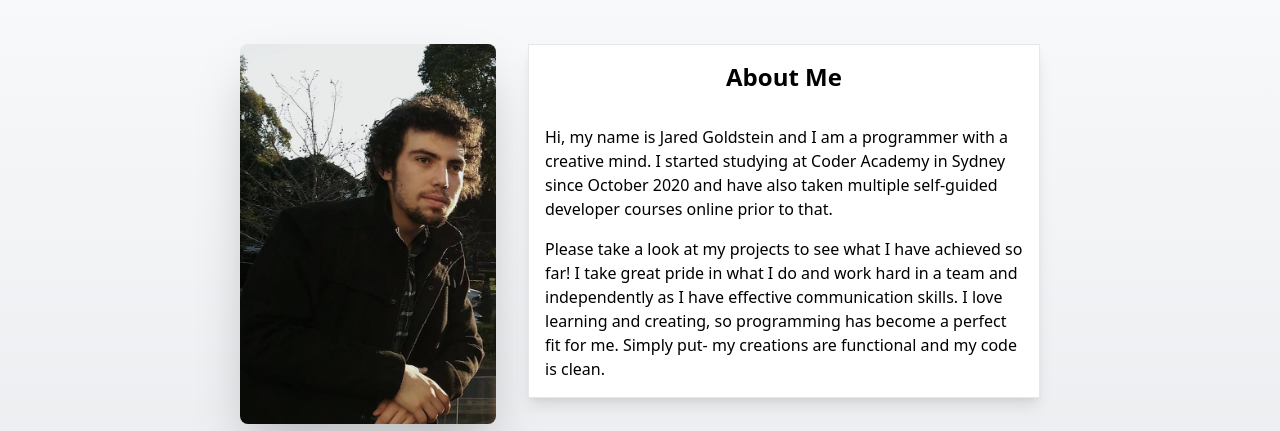
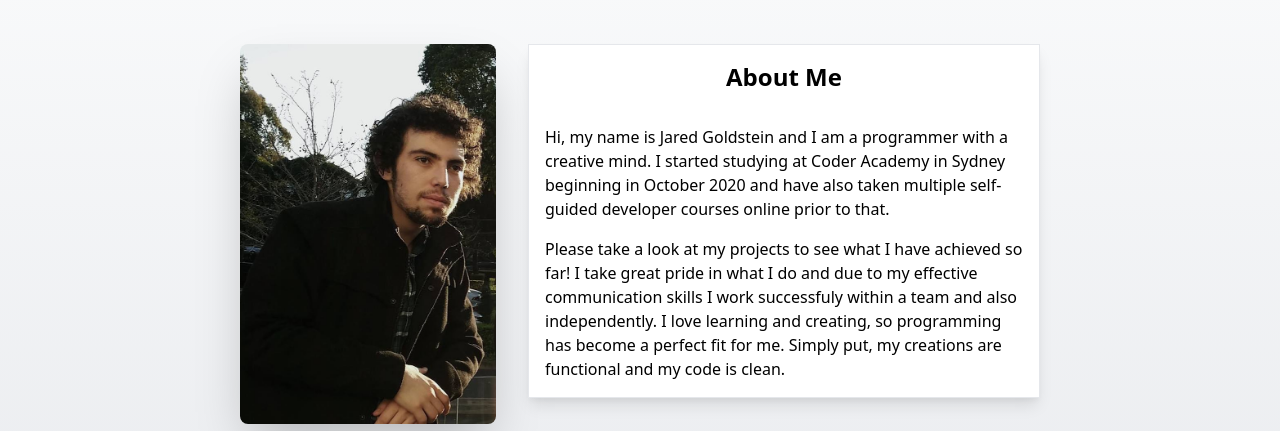
Before and after one commit to JaredGold/portfolio-12-5-2021, a React (Create React App) app: page / in a window 1280 px wide. Shown: the part 900-1331 px from the top of the page. Built offline with nearby package versions, Linux system fonts and the light colour scheme.

Commit message:
CHanged wording

```diff
--- a/src/components/About.jsx
+++ b/src/components/About.jsx
@@ -22,16 +22,16 @@ const About = () => {
 
           <p className="mt-8">
             Hi, my name is Jared Goldstein and I am a programmer with a creative
-            mind. I started studying at Coder Academy in Sydney since October
+            mind. I started studying at Coder Academy in Sydney beginning in October
             2020 and have also taken multiple self-guided developer courses online
             prior to that.
           </p>
           <p className="mt-4">
             Please take a look at my projects to see what I have achieved so far! I
-            take great pride in what I do and work hard in a team and
-            independently as I have effective communication skills. I love
+            take great pride in what I do and due to my effective communication skills
+            I work successfuly within a team and also independently. I love
             learning and creating, so programming has become a perfect fit for me.
-            Simply put- my creations are functional and my code is clean.
+            Simply put, my creations are functional and my code is clean.
           </p>
         </div>
       </div>
```
